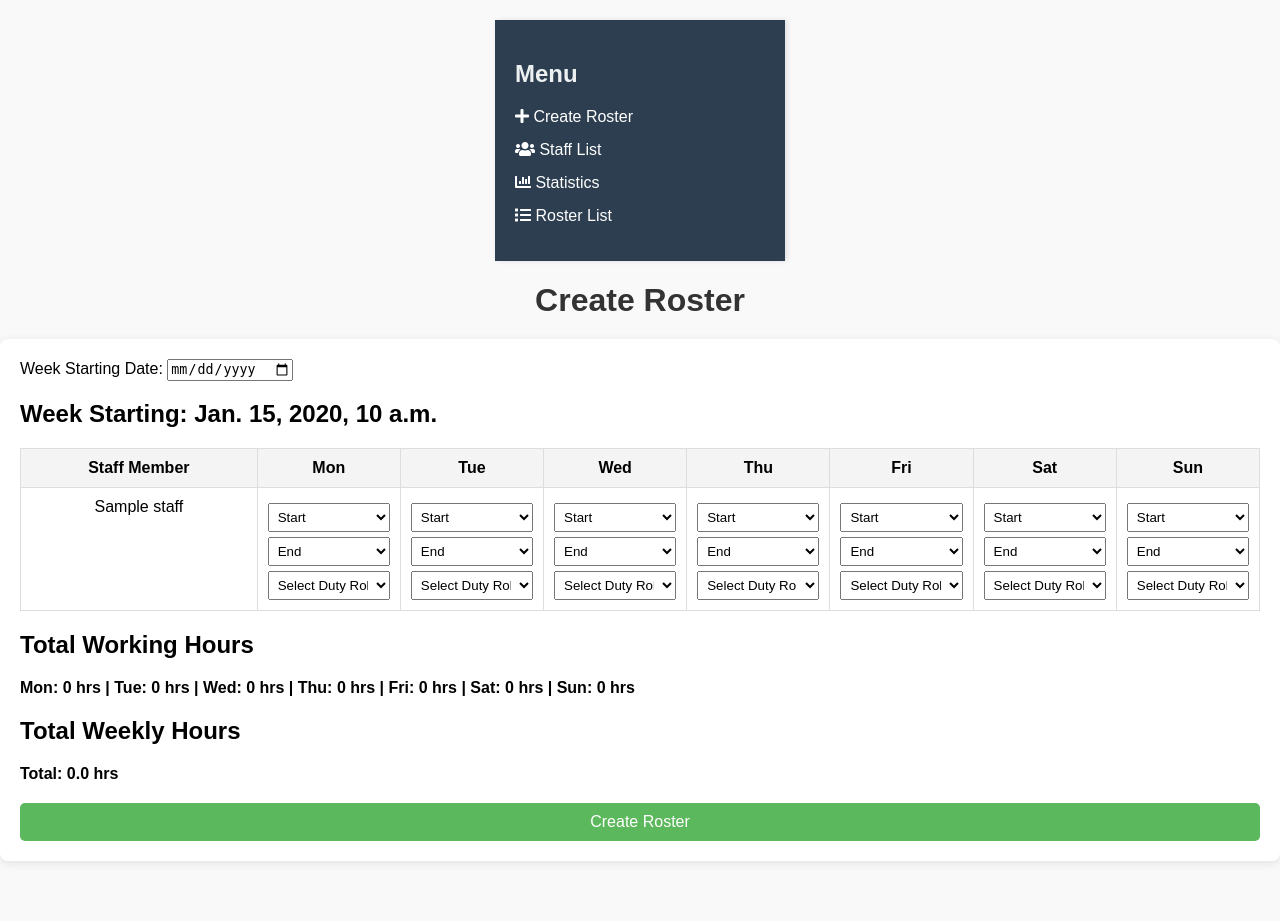
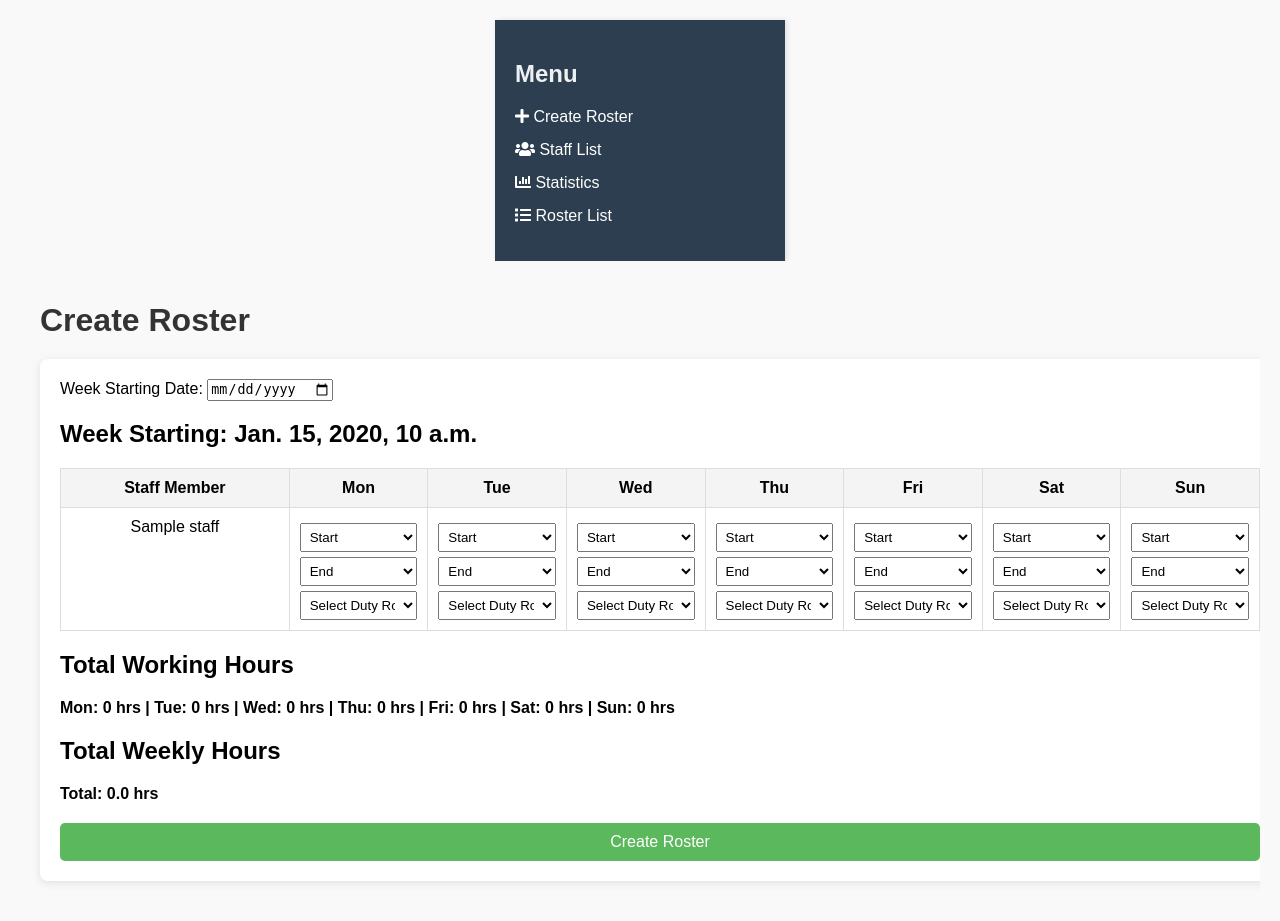
Before and after one commit to JUNELAI2024/roster2ndversion, a Django app: template roster/templates/roster/roster_create.html in a window 1280 px wide. Run offline with Django 5.2, Linux system fonts and the light colour scheme; tables that the repository leaves empty hold one stand-in row (values such as "Sample post"); the template is opened without the code that fills it: values that come from a table or form of the project are taken from there, most other values are stand-ins (such as "Sample title", 1, 10 or a date in 2020).

Commit message:
update roster_create.html again

```diff
--- a/roster/templates/roster/roster_create.html
+++ b/roster/templates/roster/roster_create.html
@@ -103,6 +103,12 @@
         .sidebar ul li a:hover {
             text-decoration: underline; /* Underline on hover */
         }
+        .content {
+            flex: 1; /* Take up remaining space */
+            padding: 20px;
+            background-color: #f9f9f9;
+            overflow-y: auto; /* Enable vertical scrolling if content overflows */
+        }
     </style>
 
 </head>
@@ -117,7 +123,7 @@
         </ul>
     </div>
 
-
+    <div class="content">
     <h1>Create Roster</h1>
 
     <form method="post">
@@ -459,5 +465,6 @@
     }
 
 </script>
+</div>
                             </body>
 </html>
```
